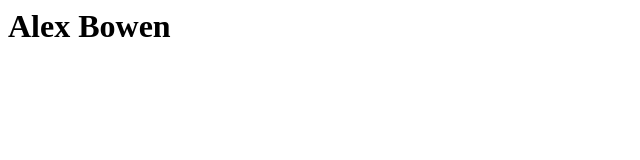
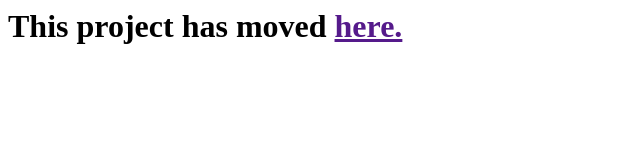
Before and after one commit to alex-bowen/Bootstrap-Portfolio, a plain HTML site: page index.html in a window 1280 px wide. Shown: the whole page, without its empty margins (0-640 px from the left). Drawn offline with Linux system fonts and the light colour scheme.

Commit message:
Update index.html

```diff
--- a/index.html
+++ b/index.html
@@ -3,6 +3,6 @@
 <title>My Portfolio</title>
 </head>
 <body>
-    <h1>Alex Bowen</h1>
+    <h1>This project has moved <a href src="https://github.com/alex-bowen/alex-bowen.github.io">here.</a></h1>
 </body>
 </html>
```
